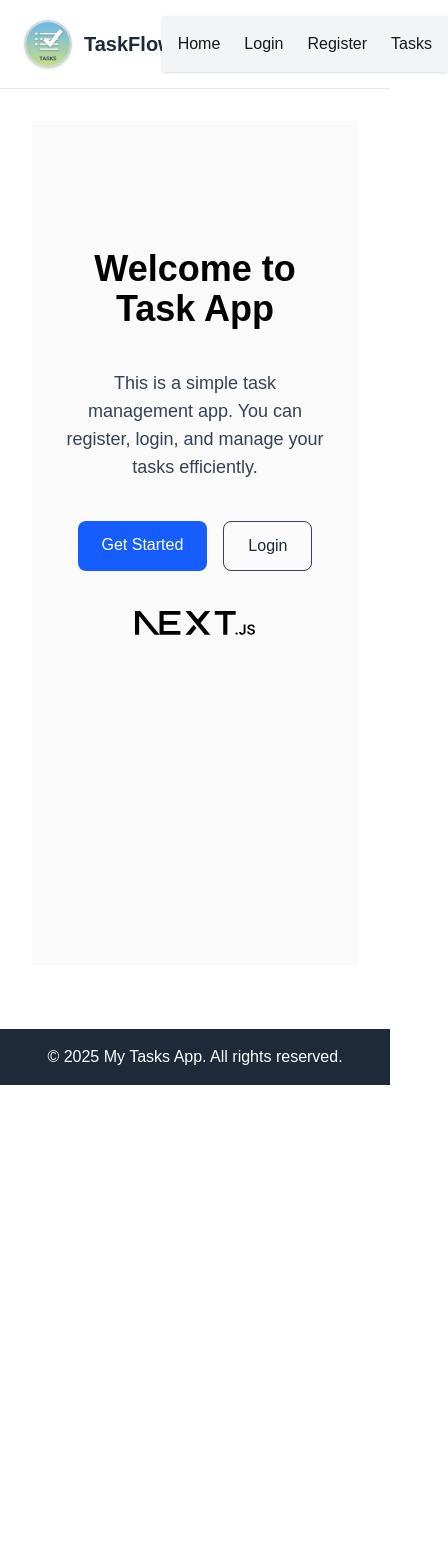
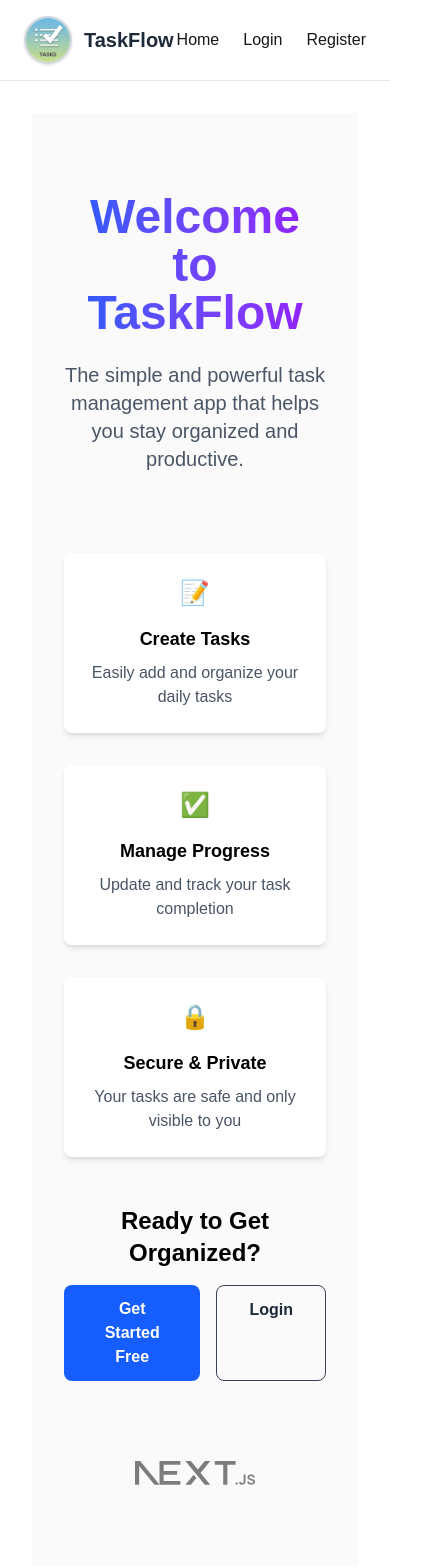
Before and after one commit to Shahrukh-Westsols/next_task, a Next.js app: page / in a window 390 px wide. Shown: the top 1568 px of the page, 448 px wide, since content can reach past the window. Before the commit the page ends 1085 px from the top, so only its background shows below. Built offline with nearby package versions, Linux system fonts and the light colour scheme.

Commit message:
updated files for better views

```diff
--- a/src/app/components/Header.js
+++ b/src/app/components/Header.js
@@ -2,11 +2,29 @@
 
 import Navbar from "./Navbar";
 import Image from "next/image";
+import Link from "next/link";
+import { useState } from "react";
 
 export default function Header() {
+  // Initialize user state directly from localStorage
+  const [user] = useState(() => {
+    if (typeof window !== "undefined") {
+      const userData = localStorage.getItem("user");
+      return userData ? JSON.parse(userData) : null;
+    }
+    return null;
+  });
+
+  const handleLogout = () => {
+    localStorage.removeItem("token");
+    localStorage.removeItem("user");
+    window.location.href = "/";
+  };
+
   return (
     <header className="w-full bg-white dark:bg-gray-900 border-b border-gray-200 dark:border-gray-700 px-6 py-4 flex items-center justify-between">
-      <div className="flex items-center gap-3 mr-8">
+      {/* Logo and App Name - Clickable to Home */}
+      <Link href="/" className="flex items-center gap-3 mr-8">
         <Image
           src="/task_logo.png"
           alt="Task App Logo"
@@ -18,8 +36,51 @@ export default function Header() {
         <h1 className="text-xl font-bold text-gray-800 dark:text-white whitespace-nowrap">
           TaskFlow
         </h1>
+      </Link>
+
+      <div className="flex items-center gap-4">
+        {/* Show user info if logged in */}
+        {user && (
+          <div className="flex items-center gap-3">
+            <span className="text-sm text-gray-600 dark:text-gray-300">
+              Welcome, <span className="font-semibold">{user.username}</span>
+            </span>
+            <button
+              onClick={handleLogout}
+              className="px-3 py-1 bg-red-500 text-white rounded hover:bg-red-600 transition text-sm"
+            >
+              Logout
+            </button>
+          </div>
+        )}
+        <Navbar user={user} />
       </div>
-      <Navbar />
     </header>
   );
 }
+
+// "use client";
+
+// import Navbar from "./Navbar";
+// import Image from "next/image";
+
+// export default function Header() {
+//   return (
+//     <header className="w-full bg-white dark:bg-gray-900 border-b border-gray-200 dark:border-gray-700 px-6 py-4 flex items-center justify-between">
+//       <div className="flex items-center gap-3 mr-8">
+//         <Image
+//           src="/task_logo.png"
+//           alt="Task App Logo"
+//           width={48}
+//           height={48}
+//           className="rounded-full object-cover border-2 border-gray-300 dark:border-gray-600 shadow-sm"
+//           priority
+//         />
+//         <h1 className="text-xl font-bold text-gray-800 dark:text-white whitespace-nowrap">
+//           TaskFlow
+//         </h1>
+//       </div>
+//       <Navbar />
+//     </header>
+//   );
+// }
--- a/src/app/components/Navbar.js
+++ b/src/app/components/Navbar.js
@@ -1,20 +1,51 @@
 import Link from "next/link";
 
-export default function Navbar() {
+export default function Navbar({ user }) {
   return (
-    <header className="w-full bg-gray-100 dark:bg-gray-900 p-4 flex gap-6 shadow">
+    <nav className="flex gap-6">
       <Link href="/" className="hover:text-blue-600">
         Home
       </Link>
+
+      {/* Show these if user is NOT logged in */}
+      {!user && (
+        <>
           <Link href="/login" className="hover:text-blue-600">
             Login
           </Link>
           <Link href="/register" className="hover:text-blue-600">
             Register
           </Link>
+        </>
+      )}
+
+      {/* Show this if user IS logged in */}
+      {user && (
         <Link href="/tasks" className="hover:text-blue-600">
-        Tasks
+          My Tasks
         </Link>
-    </header>
+      )}
+    </nav>
   );
 }
+
+// import Link from "next/link";
+
+// export default function Navbar() {
+//   return (
+//     <header className="w-full bg-gray-100 dark:bg-gray-900 p-4 flex gap-6 shadow">
+//       <Link href="/" className="hover:text-blue-600">
+//         Home
+//       </Link>
+//       <Link href="/login" className="hover:text-blue-600">
+//         Login
+//       </Link>
+//       <Link href="/register" className="hover:text-blue-600">
+//         Register
+//       </Link>
+//       <Link href="/tasks" className="hover:text-blue-600">
+//         Tasks
+//       </Link>
+//     </header>
+//   );
+// }
--- a/src/app/login/page.js
+++ b/src/app/login/page.js
@@ -41,6 +41,10 @@ export default function LoginPage() {
       console.error(err);
       setError("Something went wrong. Please try again.");
     }
+
+    // Added token expiration becouase i was not able to check protected routes access
+    const tokenExpiry = Date.now() + 60 * 60 * 1000; // 1 hour
+    localStorage.setItem("tokenExpiry", tokenExpiry.toString());
   };
 
   return (
--- a/src/app/page.js
+++ b/src/app/page.js
@@ -1,38 +1,117 @@
 import Image from "next/image";
+import Link from "next/link";
 
 export default function Home() {
   return (
     <div className="min-h-screen bg-zinc-50 dark:bg-black text-black dark:text-white flex flex-col items-center">
-      <main className="flex flex-col items-center justify-center py-32 px-8 gap-10 w-full max-w-4xl">
-        <h1 className="text-4xl font-bold text-center sm:text-left">
-          Welcome to Task App
+      <main className="flex flex-col items-center justify-center py-20 px-8 gap-12 w-full max-w-4xl">
+        {/* Hero Section */}
+        <div className="text-center">
+          <h1 className="text-5xl font-bold mb-6 bg-linear-to-r from-blue-600 to-purple-600 bg-clip-text text-transparent">
+            Welcome to TaskFlow
           </h1>
-        <p className="text-lg text-center sm:text-left text-gray-700 dark:text-gray-300 max-w-xl">
-          This is a simple task management app. You can register, login, and
-          manage your tasks efficiently.
+          <p className="text-xl text-gray-600 dark:text-gray-300 mb-8 max-w-2xl">
+            The simple and powerful task management app that helps you stay
+            organized and productive.
           </p>
-        <div className="flex gap-4">
-          <a
+        </div>
+
+        {/* Features Section */}
+        <div className="grid grid-cols-1 md:grid-cols-3 gap-8 w-full max-w-3xl">
+          <div className="bg-white dark:bg-gray-800 p-6 rounded-lg shadow-md text-center">
+            <div className="text-2xl mb-4">📝</div>
+            <h3 className="font-bold text-lg mb-2">Create Tasks</h3>
+            <p className="text-gray-600 dark:text-gray-300">
+              Easily add and organize your daily tasks
+            </p>
+          </div>
+
+          <div className="bg-white dark:bg-gray-800 p-6 rounded-lg shadow-md text-center">
+            <div className="text-2xl mb-4">✅</div>
+            <h3 className="font-bold text-lg mb-2">Manage Progress</h3>
+            <p className="text-gray-600 dark:text-gray-300">
+              Update and track your task completion
+            </p>
+          </div>
+
+          <div className="bg-white dark:bg-gray-800 p-6 rounded-lg shadow-md text-center">
+            <div className="text-2xl mb-4">🔒</div>
+            <h3 className="font-bold text-lg mb-2">Secure & Private</h3>
+            <p className="text-gray-600 dark:text-gray-300">
+              Your tasks are safe and only visible to you
+            </p>
+          </div>
+        </div>
+
+        {/* Call to Action */}
+        <div className="text-center">
+          <h2 className="text-2xl font-bold mb-4">Ready to Get Organized?</h2>
+          <div className="flex gap-4 justify-center">
+            <Link
               href="/register"
-            className="px-6 py-3 bg-blue-600 text-white rounded-lg hover:bg-blue-700 transition"
+              className="px-8 py-3 bg-blue-600 text-white rounded-lg hover:bg-blue-700 transition font-semibold"
             >
-            Get Started
-          </a>
-          <a
+              Get Started Free
+            </Link>
+            <Link
               href="/login"
-            className="px-6 py-3 border border-gray-700 text-gray-800 dark:text-gray-200 rounded-lg hover:bg-gray-200 dark:hover:bg-gray-800 transition"
+              className="px-8 py-3 border border-gray-700 text-gray-800 dark:text-gray-200 rounded-lg hover:bg-gray-200 dark:hover:bg-gray-800 transition font-semibold"
             >
               Login
-          </a>
+            </Link>
           </div>
+        </div>
+
+        {/* Demo Image/Logo */}
+        <div className="mt-8">
           <Image
             src="/next.svg"
             alt="Next.js Logo"
             width={120}
             height={40}
-          className="dark:invert"
+            className="dark:invert opacity-50"
           />
+        </div>
       </main>
     </div>
   );
 }
+
+// import Image from "next/image";
+
+// export default function Home() {
+//   return (
+//     <div className="min-h-screen bg-zinc-50 dark:bg-black text-black dark:text-white flex flex-col items-center">
+//       <main className="flex flex-col items-center justify-center py-32 px-8 gap-10 w-full max-w-4xl">
+//         <h1 className="text-4xl font-bold text-center sm:text-left">
+//           Welcome to Task App
+//         </h1>
+//         <p className="text-lg text-center sm:text-left text-gray-700 dark:text-gray-300 max-w-xl">
+//           This is a simple task management app. You can register, login, and
+//           manage your tasks efficiently.
+//         </p>
+//         <div className="flex gap-4">
+//           <a
+//             href="/register"
+//             className="px-6 py-3 bg-blue-600 text-white rounded-lg hover:bg-blue-700 transition"
+//           >
+//             Get Started
+//           </a>
+//           <a
+//             href="/login"
+//             className="px-6 py-3 border border-gray-700 text-gray-800 dark:text-gray-200 rounded-lg hover:bg-gray-200 dark:hover:bg-gray-800 transition"
+//           >
+//             Login
+//           </a>
+//         </div>
+//         <Image
+//           src="/next.svg"
+//           alt="Next.js Logo"
+//           width={120}
+//           height={40}
+//           className="dark:invert"
+//         />
+//       </main>
+//     </div>
+//   );
+// }
--- a/src/app/tasks/page.js
+++ b/src/app/tasks/page.js
@@ -11,8 +11,16 @@ export default function TasksPage() {
   const [editingTaskId, setEditingTaskId] = useState(null);
   const [editingContent, setEditingContent] = useState("");
 
+  // Initialize user directly without useEffect
+  const [user] = useState(() => {
+    if (typeof window !== "undefined") {
+      const userData = localStorage.getItem("user");
+      return userData ? JSON.parse(userData) : null;
+    }
+    return null;
+  });
+
   const handleAddTask = async () => {
-    const user = JSON.parse(localStorage.getItem("user"));
     const token = localStorage.getItem("token");
 
     if (!newTask.trim()) return;
@@ -151,7 +159,6 @@ export default function TasksPage() {
 
   useEffect(() => {
     const fetchTasks = async () => {
-      const user = JSON.parse(localStorage.getItem("user"));
       const token = localStorage.getItem("token");
 
       if (!user || !token) {
@@ -175,7 +182,11 @@ export default function TasksPage() {
         }
       } catch (err) {
         console.error(err);
-        setError("Something went wrong");
+        if (err.message.includes("JSON")) {
+          setError("Server error - please try again later");
+        } else {
+          setError("Something went wrong");
+        }
       } finally {
         setLoading(false);
       }
@@ -185,12 +196,30 @@ export default function TasksPage() {
     // eslint-disable-next-line react-hooks/exhaustive-deps
   }, []);
 
-  if (loading) return <p>Loading tasks...</p>;
+  if (loading)
+    return (
+      <div className="min-h-screen flex items-center justify-center">
+        <div className="animate-spin rounded-full h-12 w-12 border-b-2 border-blue-600"></div>
+        <span className="ml-3">Loading tasks...</span>
+      </div>
+    );
+
   if (error) return <p className="text-red-500">{error}</p>;
 
   return (
     <div className="min-h-screen bg-zinc-50 dark:bg-black text-black dark:text-white p-8">
-      <h1 className="text-3xl font-bold mb-6">Your Tasks</h1>
+      {/* Add user welcome message */}
+      <div className="mb-6">
+        <h1 className="text-3xl font-bold">Your Tasks</h1>
+        {user && (
+          <p className="text-gray-600 dark:text-gray-300 mt-2">
+            Welcome back,{" "}
+            <span className="font-semibold text-blue-600">{user.username}</span>
+            ! You have {tasks.length} task{tasks.length !== 1 ? "s" : ""}.
+          </p>
+        )}
+      </div>
+
       <div className="mb-6 flex gap-2">
         <input
           type="text"
```
Lines whose indentation alone changed are shown as unchanged.
